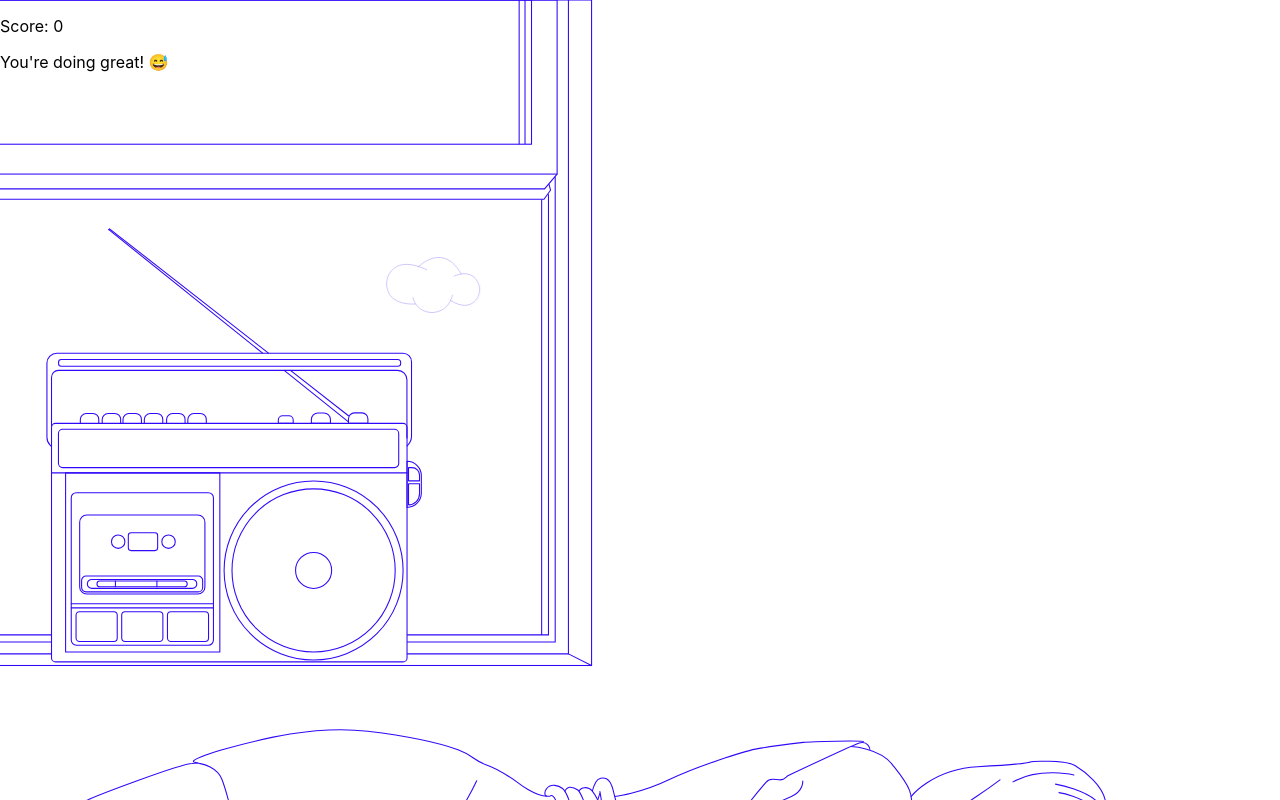
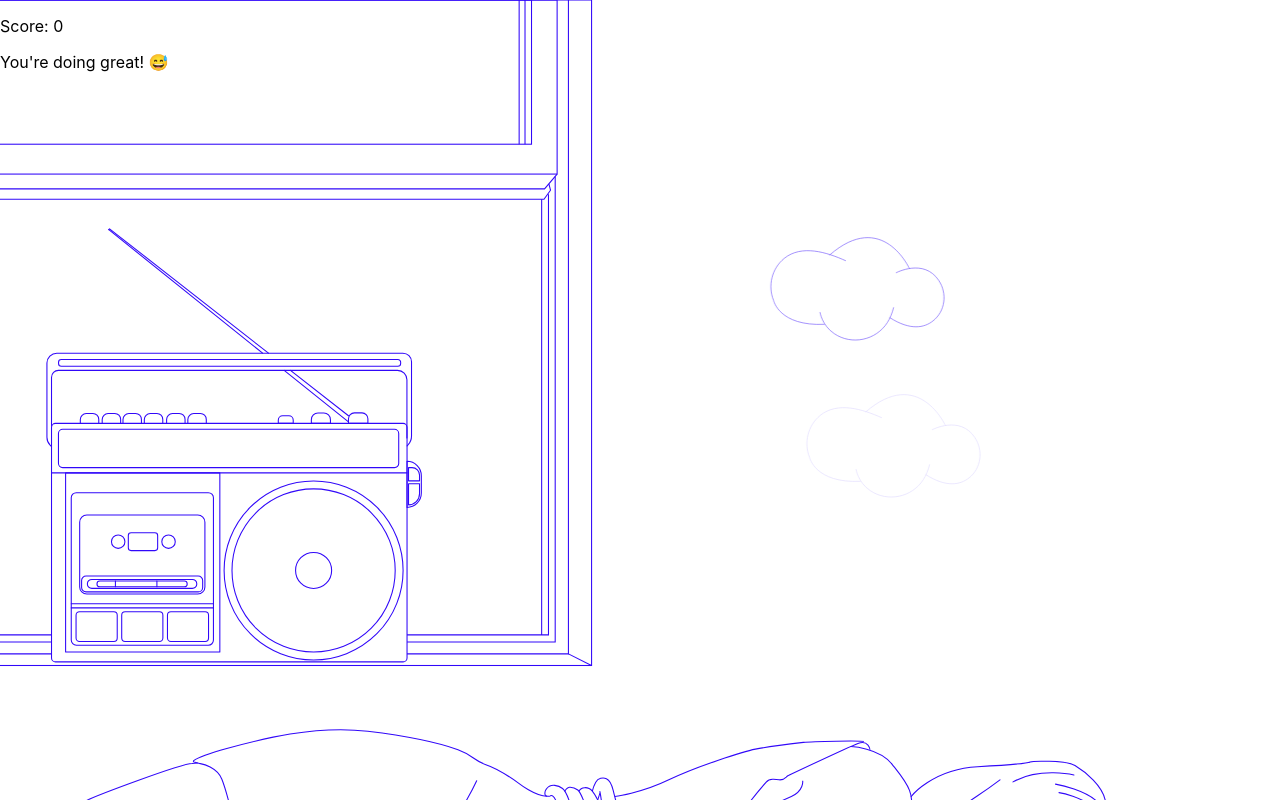
Before and after one commit to linhnguyen817/linda, a React (Create React App) app: page / in a window 1280 px wide. Built offline with nearby package versions, Linux system fonts and the light colour scheme.

Commit message:
adjust responsive clouds

```diff
--- a/src/App.js
+++ b/src/App.js
@@ -22,7 +22,7 @@ const getWindowWidth = () => window.innerWidth
 
 const numClouds = 10;
 function generateClouds() {
-  const maxXOffset = window.innerWidth / 4;
+  const maxXOffset = window.innerWidth <= 768 ? window.innerWidth / 4 : window.innerWidth / 8;
 
   let clouds = [];
   for (let i = 0; i < numClouds; i++) {
@@ -31,7 +31,6 @@ function generateClouds() {
       xOffset: Math.floor(Math.random() * maxXOffset),
       isReflected: Math.random() < 0.5,
       isVisible: false,
-      // TODO: emoji: ,
     });
   }
   return clouds;
@@ -43,7 +42,7 @@ function App() {
   const [clouds, setClouds] = useState(generateClouds());
 
   // make generated clouds visible at set interval
-  const cloudIntervalTime = 3000;
+  const cloudIntervalTime = 2700;
   useEffect(() => {
     const interval = setInterval(() => {
       let newClouds = [...clouds];
@@ -68,7 +67,7 @@ function App() {
       timeoutId = setTimeout(() => setWindowWidth(getWindowWidth()), 150);
 
       // re-calculate cloud offsets with new window width
-      let maxXOffset = windowWidth / 4;
+      const maxXOffset = windowWidth <= 768 ? windowWidth / 3 : windowWidth / 8;
       clouds.map(cloud => {
         cloud.xOffset = Math.floor(Math.random() * maxXOffset);
       })
--- a/src/styles.css
+++ b/src/styles.css
@@ -39,11 +39,12 @@
 }
 @keyframes run {
   0% {
+    opacity: 0;
     top: 50%;
   }
-  /* 70% {
-    opacity: 0;
-  } */
+  10% {
+    opacity: 100%;
+  }
   100% {
     opacity: 0;
     top: 0%;
@@ -79,6 +80,9 @@
     bottom: -69.5%;
     left: -22%;
   }
+  .cloud {
+    height: 6.5em;
+  }
 }
 
 @media (min-width: 1024px) {
@@ -89,6 +93,10 @@
   }
   .musicPlayer {
     visibility: hidden;
+  }
+  .cloud-wrapper {
+    width: 50%;
+    margin-left: 50%;
   }
 }
 @media (min-width: 1440px) {
```
